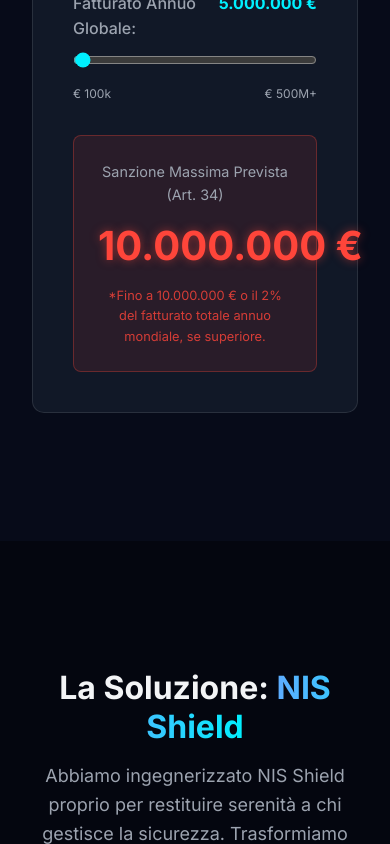
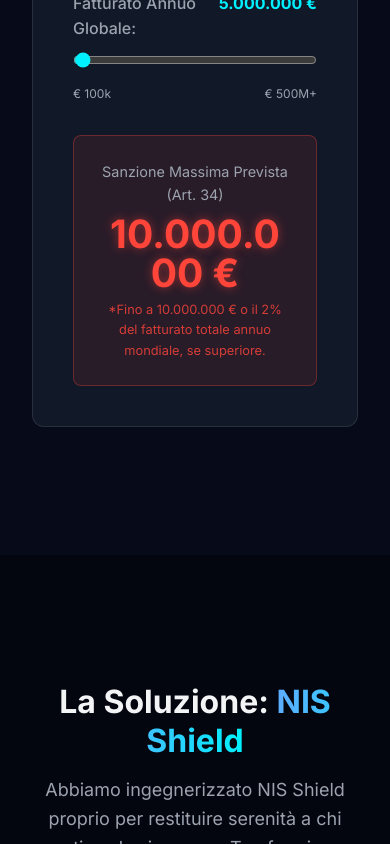
Before and after one commit to massimowabe/marketing-nis2, a React (Vite) app: page / in a window 390 px wide. Shown: the part 3400-4244 px from the top of the page. Built offline with nearby package versions, Linux system fonts and the light colour scheme.

Commit message:
Fix UI overflow and padding on mobile

```diff
--- a/src/components/FascicoloPreview.jsx
+++ b/src/components/FascicoloPreview.jsx
@@ -40,7 +40,7 @@
 
       <div className="preview-grid">
         {/* Sidebar Nav */}
-        <div style={{ display: 'flex', flexDirection: 'column', gap: '0.5rem', borderRight: '1px solid var(--border)', paddingRight: '1.5rem' }}>
+        <div className="preview-sidebar">
           {documents.map((doc) => (
             <button
               key={doc.id}
--- a/src/components/RiskCalculator.jsx
+++ b/src/components/RiskCalculator.jsx
@@ -42,9 +42,9 @@
         </div>
       </div>
 
-      <div style={{ background: 'rgba(255, 69, 58, 0.1)', border: '1px solid rgba(255, 69, 58, 0.3)', padding: '1.5rem', borderRadius: '8px', textAlign: 'center' }}>
+      <div style={{ background: 'rgba(255, 69, 58, 0.1)', border: '1px solid rgba(255, 69, 58, 0.3)', padding: '1.5rem', borderRadius: '8px', textAlign: 'center', overflow: 'hidden' }}>
         <p style={{ fontSize: '0.9rem', color: 'var(--text-muted)', marginBottom: '0.5rem' }}>Sanzione Massima Prevista (Art. 34)</p>
-        <div style={{ fontSize: '2.5rem', fontWeight: 'bold', color: 'var(--danger)', textShadow: '0 0 10px rgba(255, 69, 58, 0.5)' }}>
+        <div style={{ fontSize: 'clamp(2rem, 10vw, 3.5rem)', fontWeight: 'bold', color: 'var(--danger)', textShadow: '0 0 10px rgba(255, 69, 58, 0.5)', wordBreak: 'break-word', lineHeight: 1 }}>
           {formatCurrency(fine)}
         </div>
         <p style={{ fontSize: '0.8rem', color: 'var(--danger)', marginTop: '0.5rem', opacity: 0.8 }}>
--- a/src/index.css
+++ b/src/index.css
@@ -241,6 +241,14 @@
   min-height: 400px;
 }
 
+.preview-sidebar {
+  display: flex;
+  flex-direction: column;
+  gap: 0.5rem;
+  border-right: 1px solid var(--border);
+  padding-right: 1.5rem;
+}
+
 .quiz-grid {
   display: grid;
   grid-template-columns: 1fr 1fr;
@@ -362,6 +370,12 @@
     min-height: auto;
   }
 
+  .preview-sidebar {
+    border-right: none;
+    padding-right: 0;
+    margin-bottom: 2rem;
+  }
+
   .quiz-grid {
     grid-template-columns: 1fr;
   }
```
